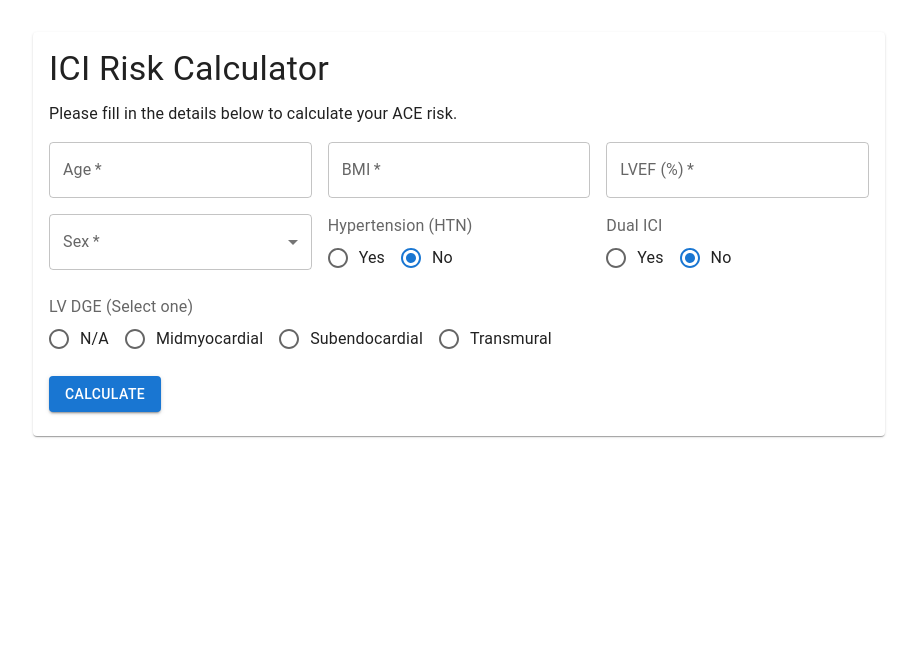
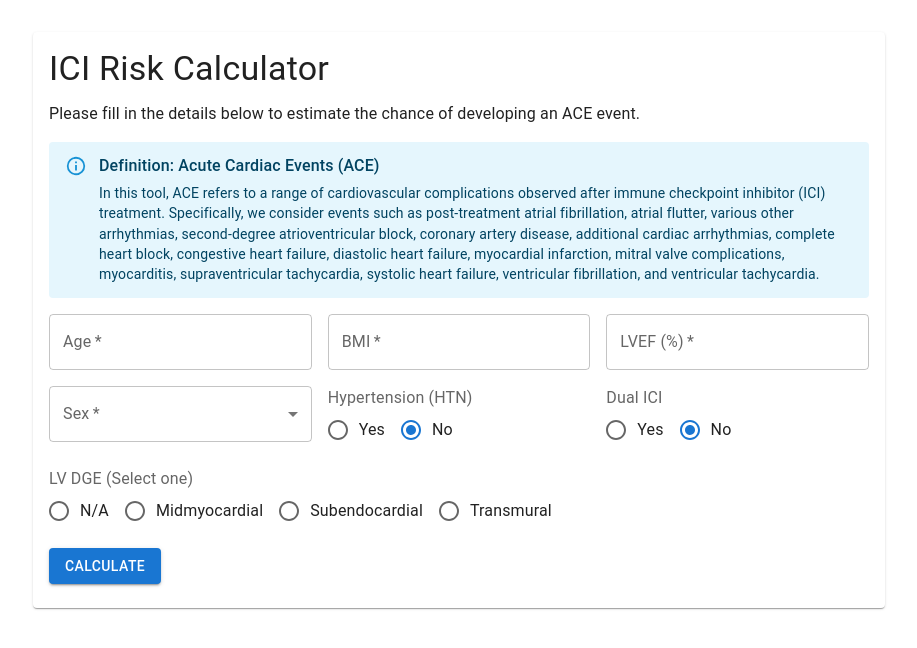
Before and after one commit to shawnwahi/cardio_onc_risk_calculators-aha2025-deploy, a React (Create React App) app: page / in a window 1280 px wide. Shown: the top 648 px of the page, without its empty margins (181-1098 px from the left). Built offline with nearby package versions, Linux system fonts and the light colour scheme.

Commit message:
add statement defining ACE

```diff
--- a/src/App.js
+++ b/src/App.js
@@ -1,5 +1,5 @@
 import React, { useState } from "react";
-import { Container, Card, CardContent, Typography, Alert } from "@mui/material";
+import { Container, Card, CardContent, Typography, Alert, AlertTitle } from "@mui/material";
 import ICIForm from "./components/ICIForm";
 
 function App() {
@@ -7,8 +7,8 @@ function App() {
 
   // Placeholder for linking to your actual XGBoost model
   const handleCalculate = (formData) => {
-    // Example only:
-    setResult("Placeholder result: ~12% risk of ACE");
+    // For demonstration only
+    setResult("Placeholder result: ~12% risk of ACE based on your inputs");
   };
 
   return (
@@ -18,12 +18,28 @@ function App() {
           <Typography variant="h4" gutterBottom>
             ICI Risk Calculator
           </Typography>
+
+          {/* Short instructions */}
           <Typography variant="body1" paragraph>
-            Please fill in the details below to calculate your ACE risk.
+            Please fill in the details below to estimate the chance of developing an ACE event.
           </Typography>
+
+          {/* ACE definition */}
+          <Alert severity="info" style={{ marginBottom: "1rem" }}>
+            <AlertTitle>Definition: Acute Cardiac Events (ACE)</AlertTitle>
+            In this tool, ACE refers to a range of cardiovascular complications
+            observed after immune checkpoint inhibitor (ICI) treatment. Specifically,
+            we consider events such as post-treatment atrial fibrillation, atrial flutter,
+            various other arrhythmias, second-degree atrioventricular block, coronary artery disease,
+            additional cardiac arrhythmias, complete heart block, congestive heart failure,
+            diastolic heart failure, myocardial infarction, mitral valve complications, myocarditis,
+            supraventricular tachycardia, systolic heart failure, ventricular fibrillation,
+            and ventricular tachycardia.
+          </Alert>
 
           <ICIForm onCalculate={handleCalculate} />
 
+          {/* Display result if any */}
           {result && (
             <Alert severity="info" style={{ marginTop: "1rem" }}>
               <strong>Result:</strong> {result}
```
